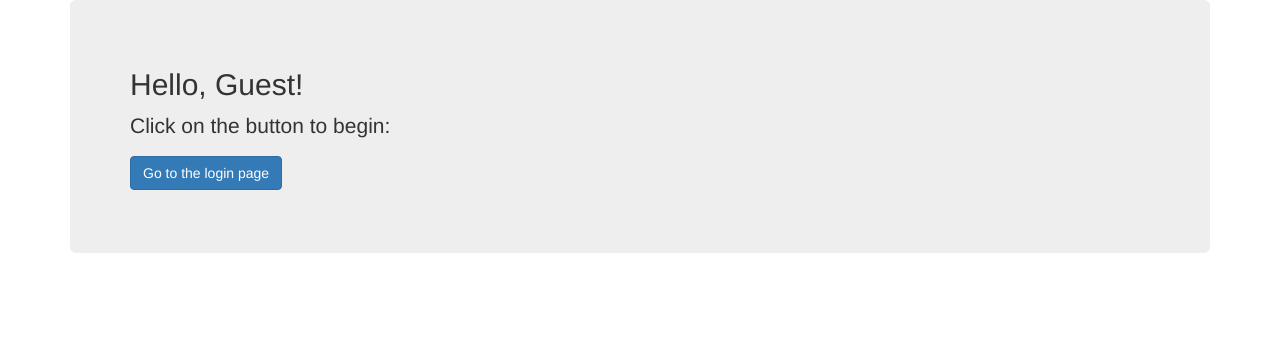
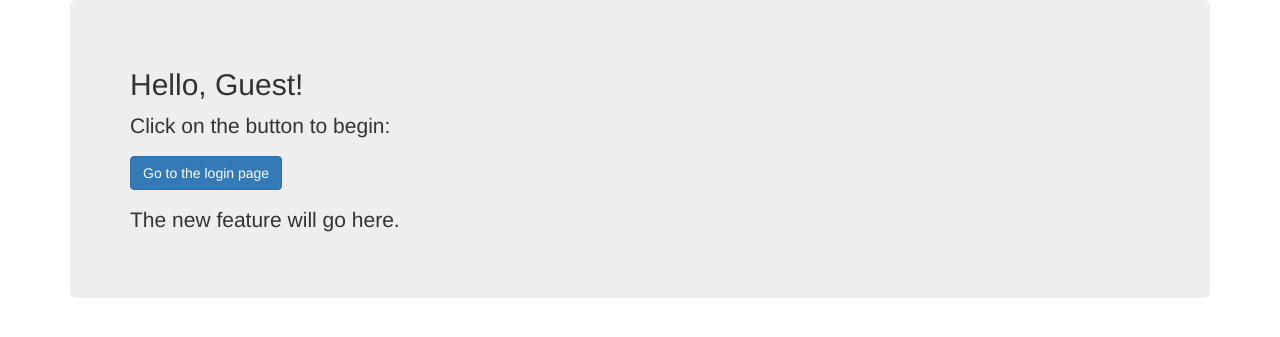
Before and after one commit to dendory/simpleflask, a Flask app: page / in a window 1280 px wide. Shown: the top 337 px of the page. Run offline with Flask 2, Linux system fonts and the light colour scheme; some libraries are stand-ins or nearby versions.

Commit message:
feature branch

```diff
--- a/templates/index.html
+++ b/templates/index.html
@@ -9,4 +9,6 @@
 <p><a class="btn btn-primary" href="/login" role="button">Login as a different user</a></p>
 {% endif %}
 
+<p>The new feature will go here.</p>
+
 {% include 'bottom.html' %}
```
